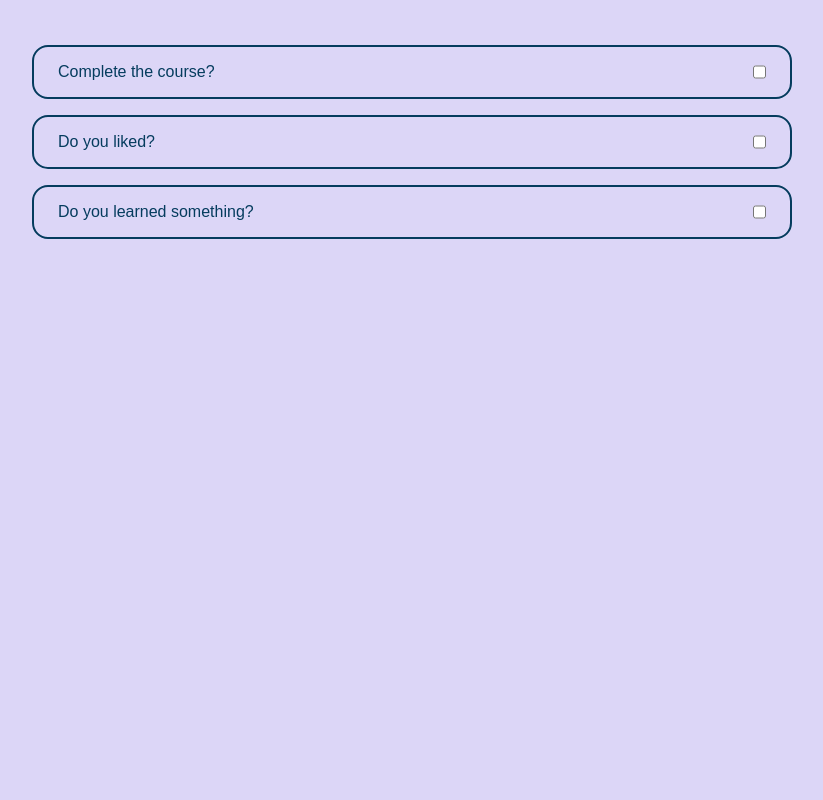
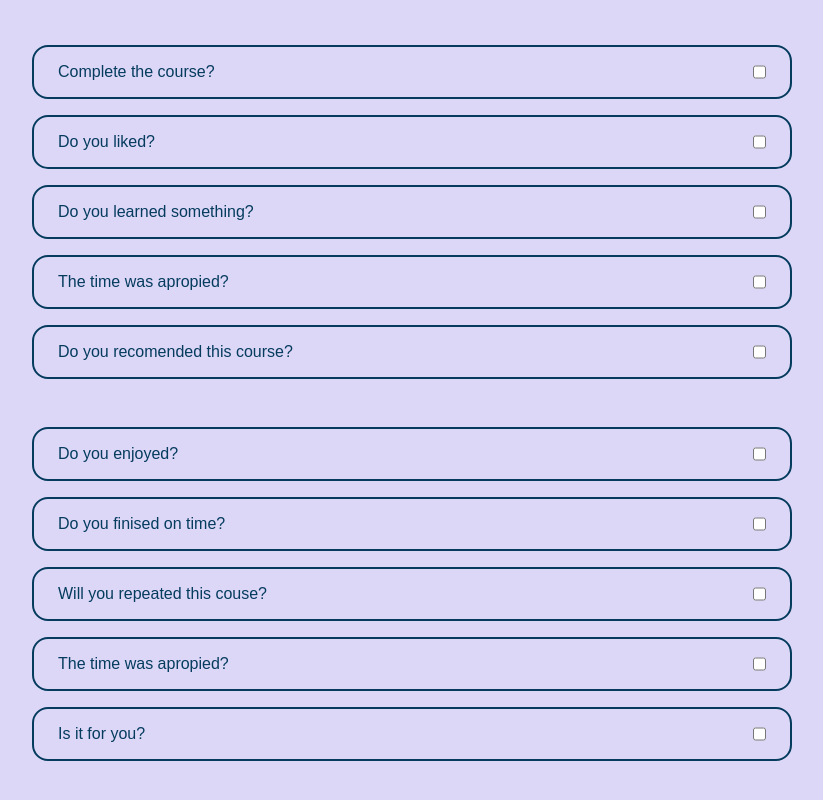
Before and after one commit to Guillemduno/checkboxes, a plain HTML site: page index.html in a window 1280 px wide. Shown: the part 88-888 px from the top of the page, without its empty margins (228-1051 px from the left). Before the commit the page ends 800 px from the top, so only its background shows below. Drawn offline with nearby package versions, Linux system fonts and the light colour scheme.

Commit message:
two parameters in the function

```diff
--- a/index.html
+++ b/index.html
@@ -11,8 +11,9 @@
     <div class="container">
         <h1 class="text-center">What about the course?</h1>
     </div>
+    <!-- CONTAINER 1 -->
     <div class="container">
-        <form action="" method="post">
+        <form id="form1" name="form1" action="" method="post" onclick="maxim_materies_visitant('form1', 4)">
             <legend class="d-flex-col">
                 <div class="d-flex-row questionbox">
                     <label for="completeCheckbox">Complete the course?</label>
@@ -27,23 +28,51 @@
                 <input value="learnSomething" class="checkbox" type="checkbox" name="testCheckboxes" id="learnSomething">
               </div>
 
-          <!--     <div class="d-flex-row questionbox">
-                <label for="c1">c1?</label>
-                <input value="c1" class="c" type="checkbox" name="c1" id="c1" onchange="check2(this)">
+              <div class="d-flex-row questionbox">
+                <label for="time">The time was apropied?</label>
+                <input value="time" class="checkbox" type="checkbox" name="testCheckboxes" id="time">
               </div>
+
               <div class="d-flex-row questionbox">
-                <label for="c2">c2?</label>
-                <input value="c2" class="c" type="checkbox" name="c2" id="c2" onchange="check2(this)">
+                <label for="recomended">Do you recomended this course?</label>
+                <input value="recomended" class="checkbox" type="checkbox" name="testCheckboxes" id="recomended">
               </div>
-              <div class="d-flex-row questionbox">
-                <label for="c3">c3?</label>
-                <input value="c3" class="c" type="checkbox" name="c3" id="c3" onchange="check2(this)">
-              </div> -->
 
             </legend>
         </form>
     </div>
-    <script src="https://ajax.googleapis.com/ajax/libs/jquery/3.6.1/jquery.min.js"></script>
-   <script src="logic_2.js"></script>
+
+
+    <!-- CONTAINER 2 -->
+    <div class="container">
+      <form id="form2" name="form2" action="" method="post" onclick="maxim_materies_visitant('form2', 2)">
+          <legend class="d-flex-col">
+              <div class="d-flex-row questionbox">
+                  <label for="enjoy">Do you enjoyed?</label>
+                  <input value="completed" class="checkbox" type="checkbox" name="testCheckboxes" id="enjoy">
+              </div>
+            <div class="d-flex-row questionbox">
+              <label for="ontime">Do you finised on time?</label>
+              <input value="likedCurse" class="checkbox" type="checkbox" name="testCheckboxes" id="ontime">
+            </div>
+            <div class="d-flex-row questionbox">
+              <label for="repeated">Will you repeated this couse?</label>
+              <input value="learnSomething" class="checkbox" type="checkbox" name="testCheckboxes" id="repeated">
+            </div>
+
+            <div class="d-flex-row questionbox">
+              <label for="time">The time was apropied?</label>
+              <input value="time" class="checkbox" type="checkbox" name="testCheckboxes" id="time">
+            </div>
+
+            <div class="d-flex-row questionbox">
+              <label for="foryou">Is it for you?</label>
+              <input value="recomended" class="checkbox" type="checkbox" name="testCheckboxes" id="foryou">
+            </div>
+
+          </legend>
+      </form>
+  </div>
+    <script src="logic.js"></script>
 </body>
 </html>
--- a/logic.js
+++ b/logic.js
@@ -1,38 +1,26 @@
 
 
 
-function check(obj){
+function maxim_materies_visitant(container, numero_materies_seleccionables) {
 
-    let checkboxes      = document.getElementsByClassName('checkbox');
-    const qtty_boxes    = checkboxes.length;
+    const maxim_materies    = numero_materies_seleccionables;
+    const myContainer       = document.getElementById(container);
 
-    for (let index = 0; index < qtty_boxes; index++) {
-            checkboxes[index].checked = false;
-            // checkboxes[index].setAttribute('disabled','true');
+    // Selecció tots checbox checked
+    let qtty_mat_selec = myContainer.querySelectorAll('input[type="checkbox"]:checked');
+
+    // Selecció tots checbox not checked
+    let qtty_mat_not_selec = myContainer.querySelectorAll('input[type="checkbox"]:not(:checked)');
+
+    if ( qtty_mat_selec.length >= maxim_materies) {
+        //console.log('No pots seleccionar més matèries....');
+
+        for (let i = 0; i < qtty_mat_not_selec.length; ++i) {
+            qtty_mat_not_selec[i].setAttribute('disabled', true);
+        }
+    } else {
+        for (let i = 0; i < qtty_mat_not_selec.length; ++i) {
+            qtty_mat_not_selec[i].removeAttribute('disabled', true);
+        }
     }
-    // obj.removeAttribute('disabled');
-    obj.checked = true ;
-
-    console.log(obj);
-    console.log("==============================================");
 }
-
- let countCheckboxes = 0;
-
-function check2(){
-    let checkboxes      = document.getElementsByClassName('c');
-    const qtty_boxes    = checkboxes.length;
-    countCheckboxes;
-    const maxChecks= 2;
-
-    for (let index = 0; index < qtty_boxes; index++) {
-        if (checkboxes[index].checked === true) {
-            countCheckboxes++;
-            if (countCheckboxes === maxChecks) {
-                console.log("Màxim checkboxes clicked");
-            }
-        }
-
-    }
-
-}
--- a/style.css
+++ b/style.css
@@ -51,8 +51,3 @@ h1{
 .checkbox{
     border:1px solid red;
 }
-
-.disabled_maxim{
-    opacity: 0.2;
-    border:1px solid red;
-}
```
Also changed, not shown: logic_2.js (+0 -7 lines).
